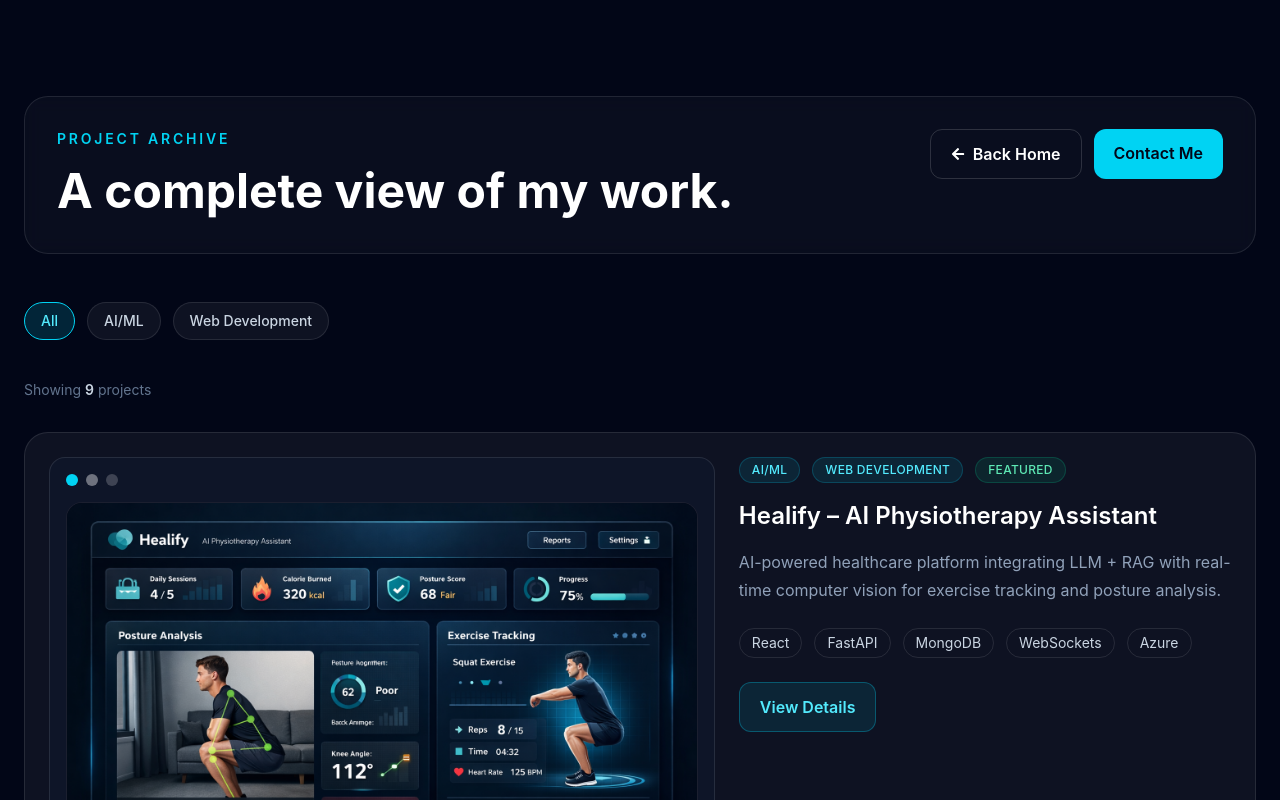
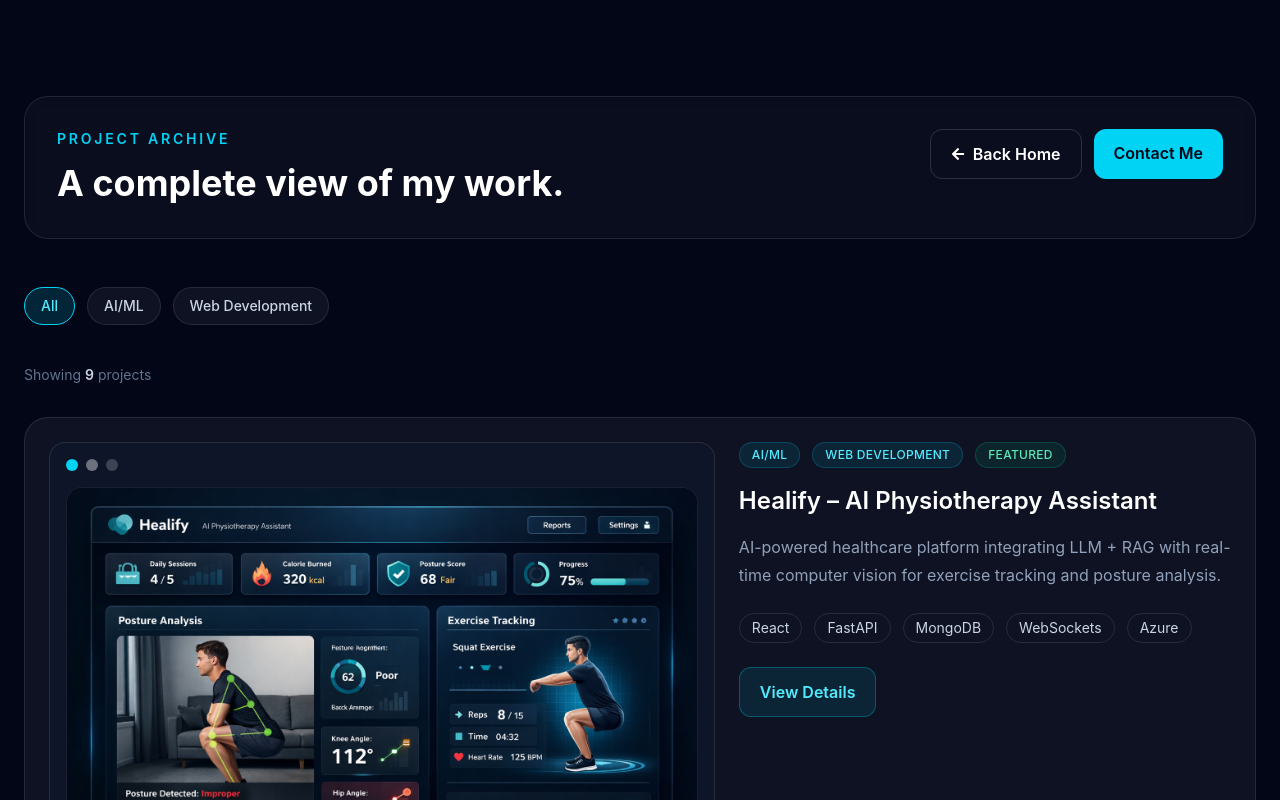
Before and after one commit to mahadi0007/Portfolio-website, a React (Vite) app in the folder client/: page /#/projects in a window 1280 px wide. Shown: the top 800 px of the page. Built offline with nearby package versions, Linux system fonts and the light colour scheme.

Commit message:
modify text size

```diff
--- a/client/src/pages/AllProjects.jsx
+++ b/client/src/pages/AllProjects.jsx
@@ -30,7 +30,7 @@ export default function AllProjects() {
                 Project Archive
               </p>
 
-              <h1 className="text-4xl font-bold leading-tight sm:text-5xl">
+              <h1 className="text-3xl font-bold leading-tight sm:text-4xl">
                 A complete view of my work.
               </h1>
 
@@ -65,8 +65,8 @@ export default function AllProjects() {
                 key={filter}
                 onClick={() => setActiveFilter(filter)}
                 className={`rounded-full px-4 py-2 text-sm font-medium transition ${isActive
-                    ? "border border-cyan-500 bg-cyan-500/10 text-cyan-600 dark:border-cyan-400 dark:bg-cyan-400/15 dark:text-cyan-300"
-                    : "border border-slate-300 bg-white text-slate-700 hover:border-cyan-500 hover:text-cyan-500 dark:border-white/10 dark:bg-white/5 dark:text-slate-300 dark:hover:border-cyan-400 dark:hover:text-cyan-400"
+                  ? "border border-cyan-500 bg-cyan-500/10 text-cyan-600 dark:border-cyan-400 dark:bg-cyan-400/15 dark:text-cyan-300"
+                  : "border border-slate-300 bg-white text-slate-700 hover:border-cyan-500 hover:text-cyan-500 dark:border-white/10 dark:bg-white/5 dark:text-slate-300 dark:hover:border-cyan-400 dark:hover:text-cyan-400"
                   }`}
               >
                 {filter}
--- a/client/src/sections/Hero.jsx
+++ b/client/src/sections/Hero.jsx
@@ -12,7 +12,7 @@ export default function Hero() {
             AI/ML Engineer • AI Researcher • Full Stack Web Developer
           </p>
 
-          <h1 className="max-w-3xl text-4xl font-bold leading-tight text-slate-900 sm:text-5xl lg:text-6xl dark:text-white">
+          <h1 className="max-w-3xl text-3xl font-bold leading-tight text-slate-900 sm:text-4xl lg:text-5xl dark:text-white">
             AI systems,
             <br />
             research-driven solutions, and
```
